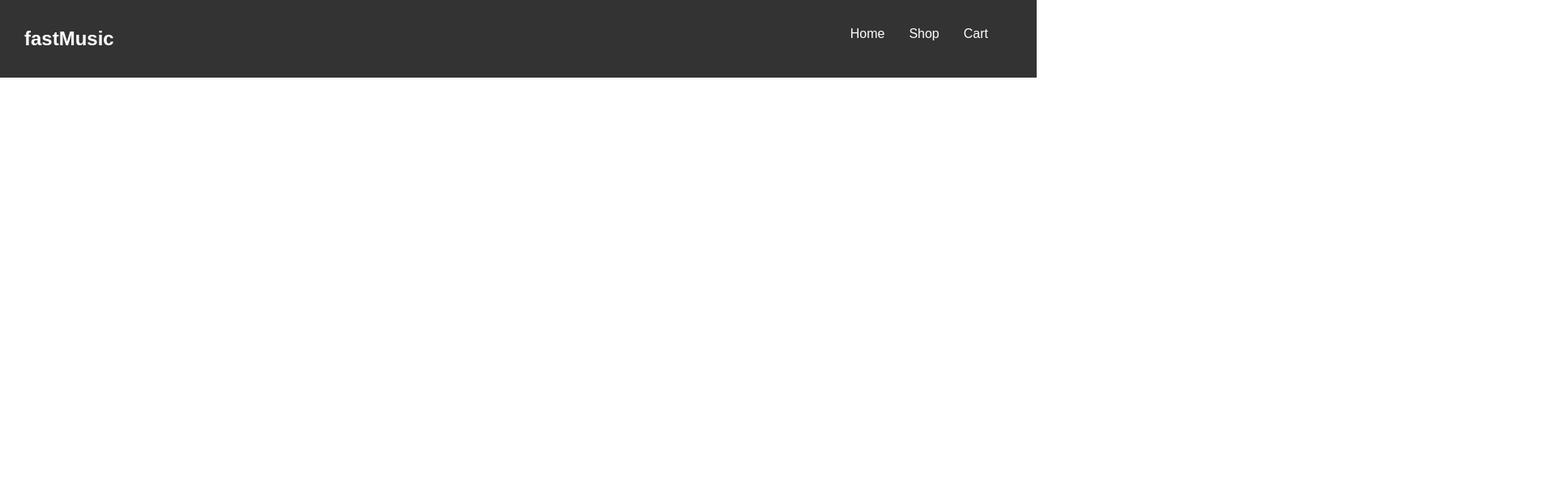
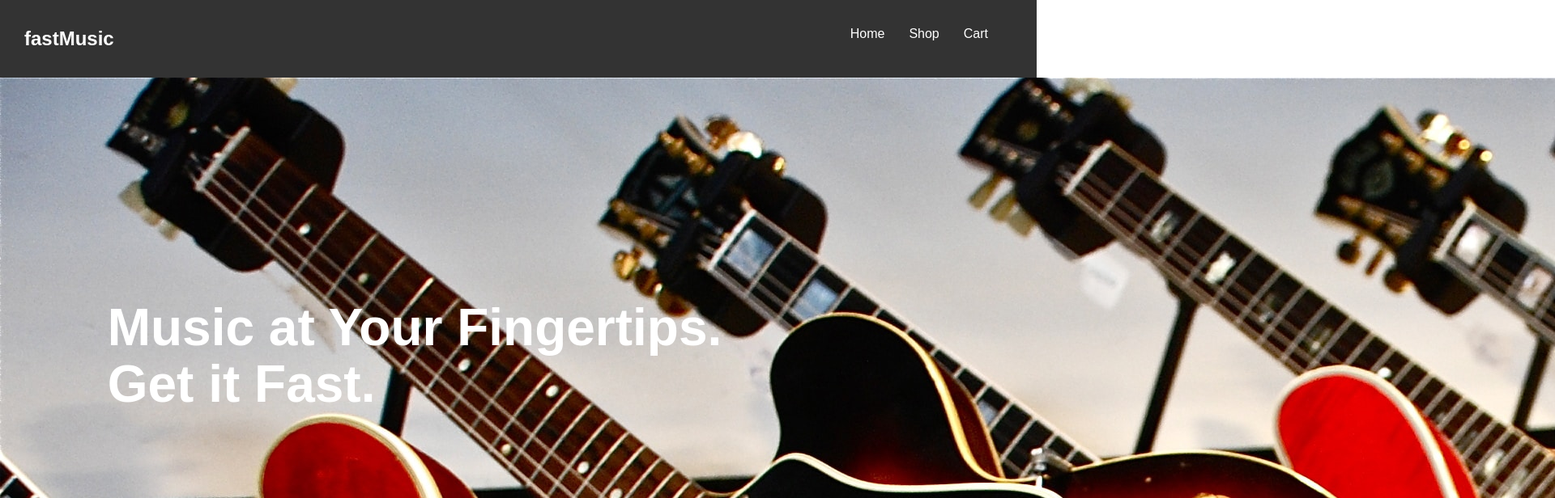
Before and after one commit to zachlamont/shopping-cart, a React (Vite) app: page / in a window 1280 px wide. Shown: the top 616 px of the page at 81% size, 1920 px wide, since content can reach past the window. Built offline with nearby package versions, Linux system fonts and the light colour scheme.

Commit message:
change background image path

```diff
--- a/src/components/Home.jsx
+++ b/src/components/Home.jsx
@@ -5,10 +5,8 @@ import backgroundImg from "../assets/background.jpg";
 
 const Home = () => {
   return (
-    <div
-      className="content"
-      style={{ backgroundImage: `url(${backgroundImg})` }}
-    >
+    <div className="content">
+     <img src={backgroundImg} alt="Background" />
       <h1>
         Music at Your Fingertips. <br /> Get it Fast.
       </h1>
```
